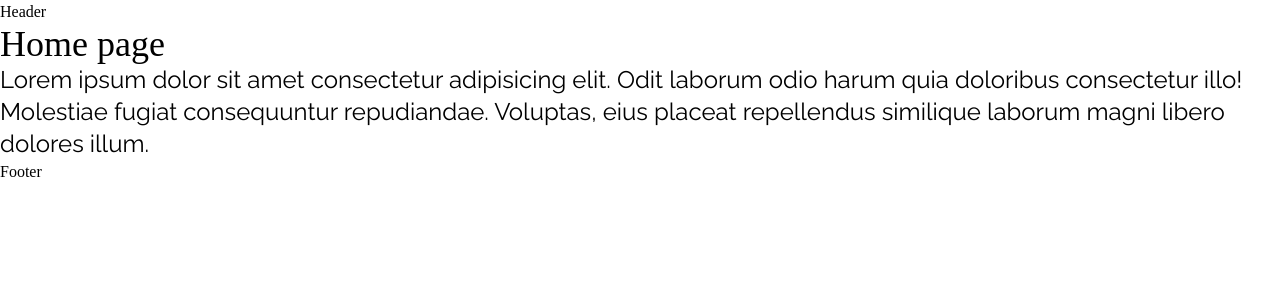
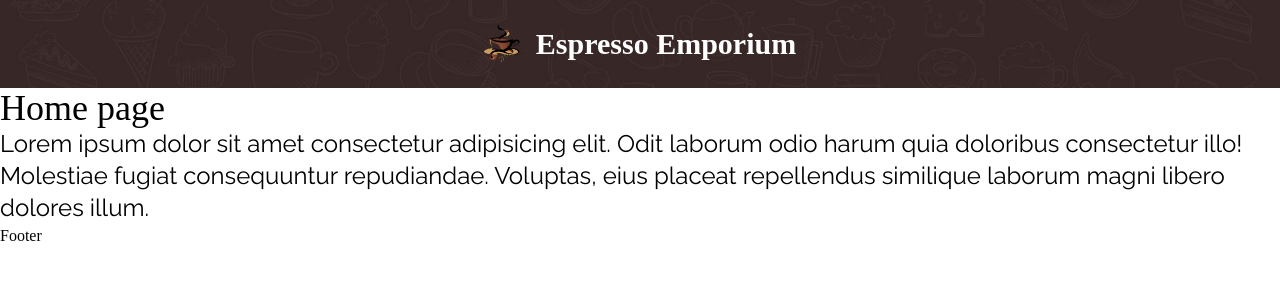
Before and after one commit to sagor-khan7/espresso-emporium-client, a React (Vite) app: page / in a window 1280 px wide. Shown: the top 300 px of the page. Built offline with nearby package versions, Linux system fonts and the light colour scheme; a web font is replaced by a local one.

Commit message:
designed header component

```diff
--- a/src/components/Header.jsx
+++ b/src/components/Header.jsx
@@ -1,8 +1,17 @@
+import bgImg from "../assets/more/15.jpg";
+import logo from "../assets/more/logo1.png";
+
 const Header = () => {
   return (
-    <div>
-      <h1>Header</h1>
-    </div>
+    <header
+      className="bg-cover bg-center py-6"
+      style={{ backgroundImage: `url(${bgImg})` }}
+    >
+      <div className="flex items-center justify-center space-x-3">
+        <img src={logo} alt="Espresso Emporium Logo" className="w-10 h-10" />
+        <h1 className="text-3xl font-bold text-white">Espresso Emporium</h1>
+      </div>
+    </header>
   );
 };
 
```
